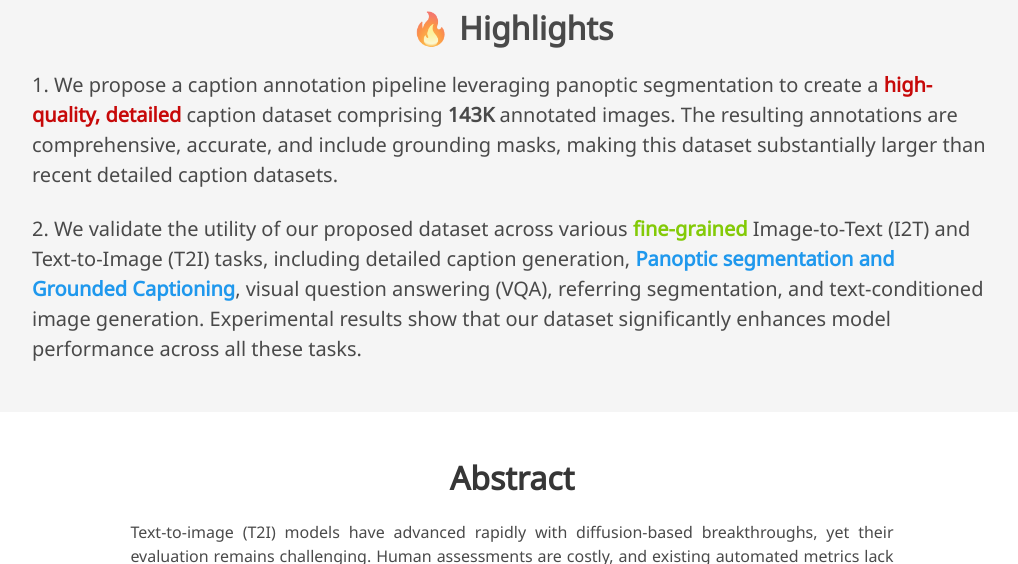
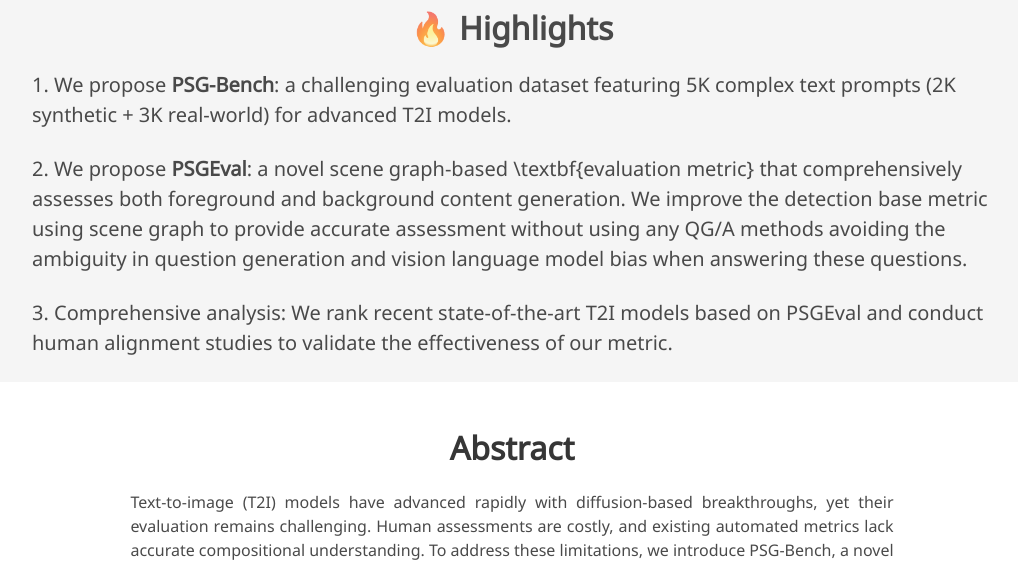
Before and after one commit to xdeng7/coconut.github.io, a plain HTML site: page coconut_psgbench.html in a window 1280 px wide. Shown: the part 743-1307 px from the top of the page, without its empty margins (128-1146 px from the left). Drawn offline with nearby package versions, Linux system fonts and the light colour scheme; some icons are missing; a web font is replaced by a local one.

Commit message:
Update coconut_psgbench.html

```diff
--- a/coconut_psgbench.html
+++ b/coconut_psgbench.html
@@ -213,15 +213,18 @@
     <div class="columns is-centered">
       <div class="column is-five-fifths">
         <p style="font-size: 20px;">
-        1. We propose a caption annotation pipeline leveraging panoptic segmentation to create a <span style="color: rgb(199, 9, 9)"><b>high-quality, detailed</b></span> caption dataset comprising <b>143K</b> annotated images. The resulting annotations are comprehensive, accurate, and include grounding masks, making this dataset substantially larger than recent detailed caption datasets.
+        1. We propose <b>PSG-Bench</b>: a challenging evaluation dataset featuring 5K complex text prompts (2K synthetic + 3K real-world) for advanced T2I models.
         </p>
         <!-- <br -->
         <br>
         <p style="font-size: 20px;">
-          2. We validate the utility of our proposed dataset across various <span style="color: rgb(131, 202, 7)"><b>fine-grained</b></span> Image-to-Text (I2T) and Text-to-Image (T2I) tasks, including detailed caption generation, <span style="color: rgb(31, 152, 237)"><b>Panoptic segmentation and Grounded Captioning</b></span>, visual question answering (VQA), referring segmentation, and text-conditioned image generation. Experimental results show that our dataset significantly enhances model performance across all these tasks.
-
+          2.  We propose <b>PSGEval</b>: a novel scene graph-based \textbf{evaluation metric} that comprehensively assesses both foreground and background content generation. We improve the detection base metric using scene graph to provide accurate assessment without using any QG/A methods avoiding the ambiguity in question generation and vision language model bias when answering these questions.
         </p>
-        <br><br>
+        <br>
+        <p style="font-size: 20px;">
+          3. Comprehensive analysis: We rank recent state-of-the-art T2I models based on PSGEval and conduct human alignment studies to validate the effectiveness of our metric.
+        </p>
+        <br>
       </div>
     </div>
   </div>
```
